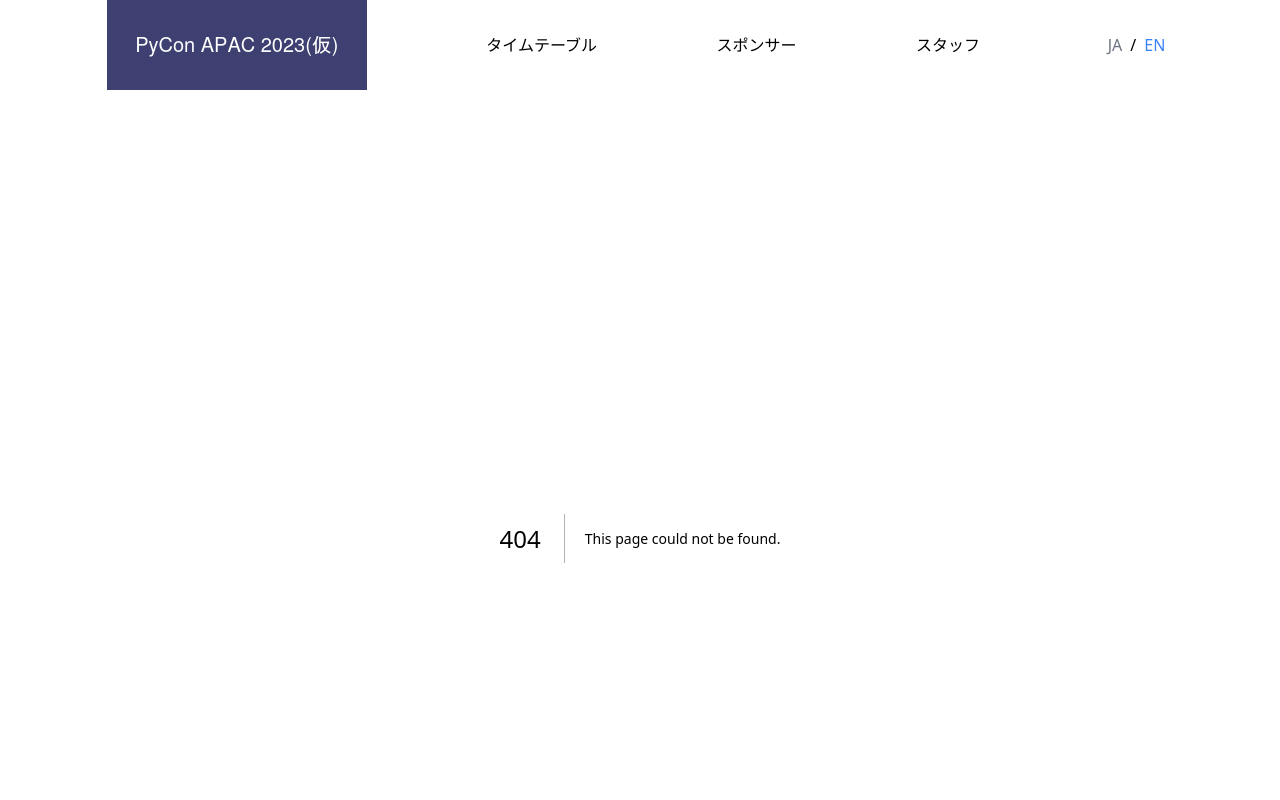
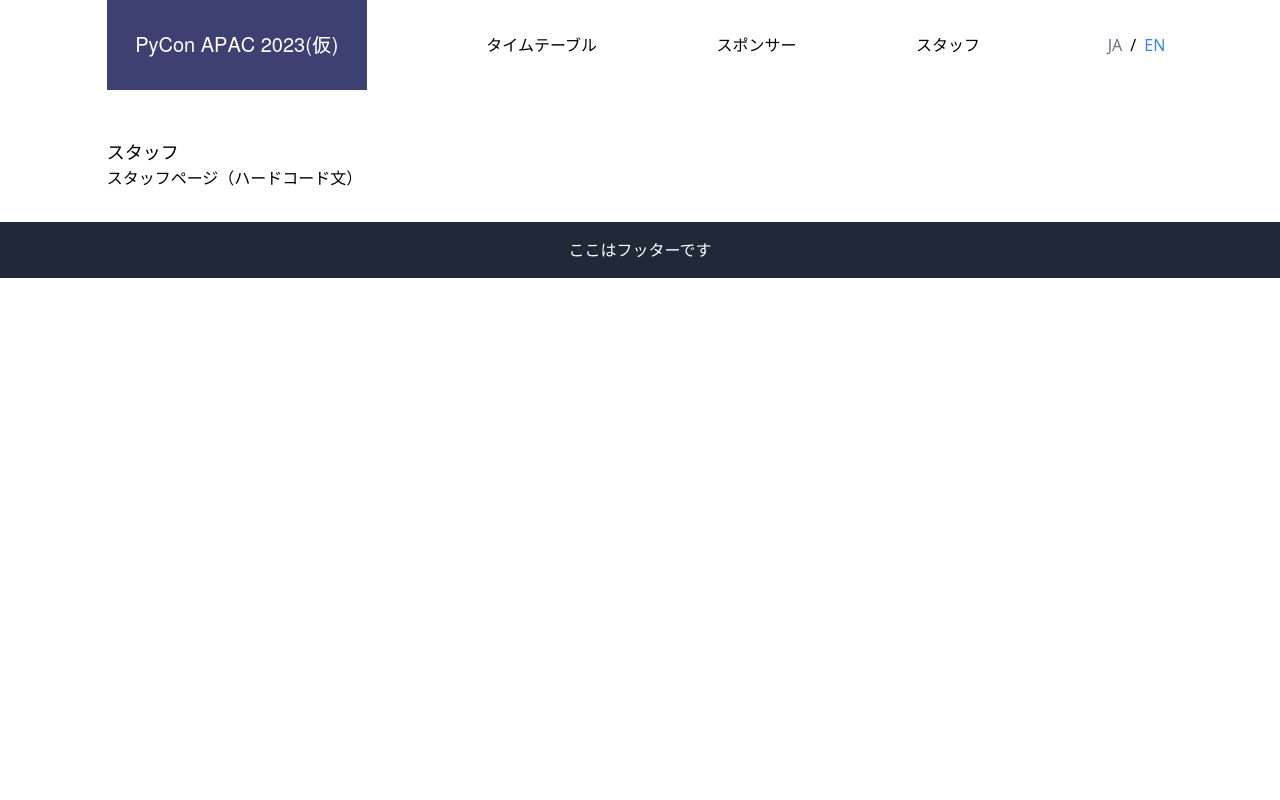
Before and after one commit to pyconjp/pycon.jp.2023, a Next.js app: page /staff in a window 1280 px wide. Before the commit this address had no page. Shown: the top 800 px of the page. Built offline with nearby package versions, Linux system fonts and the light colour scheme.

Commit message:
スタッフページファイルの作成

```diff
--- a/src/components/organisms/Header.tsx
+++ b/src/components/organisms/Header.tsx
@@ -1,11 +1,11 @@
 import Link from "next/link";
 import Image from "next/image";
-import {useRouter} from "next/router";
+import { useRouter } from "next/router";
 import useLocale from "@/components/hooks/locale";
 
 const Header = () => {
-  const {locale} = useRouter();
-  const {t} = useLocale();
+  const { locale } = useRouter();
+  const { t } = useLocale();
 
   return (
     <>
@@ -13,7 +13,7 @@ const Header = () => {
         <nav>
           <ul className='flex flex-row w-10/12 justify-between mx-auto items-center'>
             <Link href='/'>
-              <Image src={'/logo.png'} alt={'PyCon APAC 2023'} width={260} height={90}/>
+              <Image src={'/logo.png'} alt={'PyCon APAC 2023'} width={260} height={90} />
             </Link>
             <li>
               <Link href='/timetable'>
@@ -26,7 +26,7 @@ const Header = () => {
               </Link>
             </li>
             <li>
-              <Link href='/'>
+              <Link href='/staff'>
                 {t.PAGES.STAFF}
               </Link>
             </li>
--- /dev/null
+++ b/src/pages/staff.tsx
@@ -0,0 +1,14 @@
+import useLocale from "@/components/hooks/locale";
+
+const StaffPage = () => {
+  const { t } = useLocale();
+
+  return (
+    <>
+      <h1 className='text-lg'>{t.PAGES.STAFF}</h1>
+      <h2>スタッフページ（ハードコード文）</h2>
+    </>
+  )
+}
+
+export default StaffPage;
```
